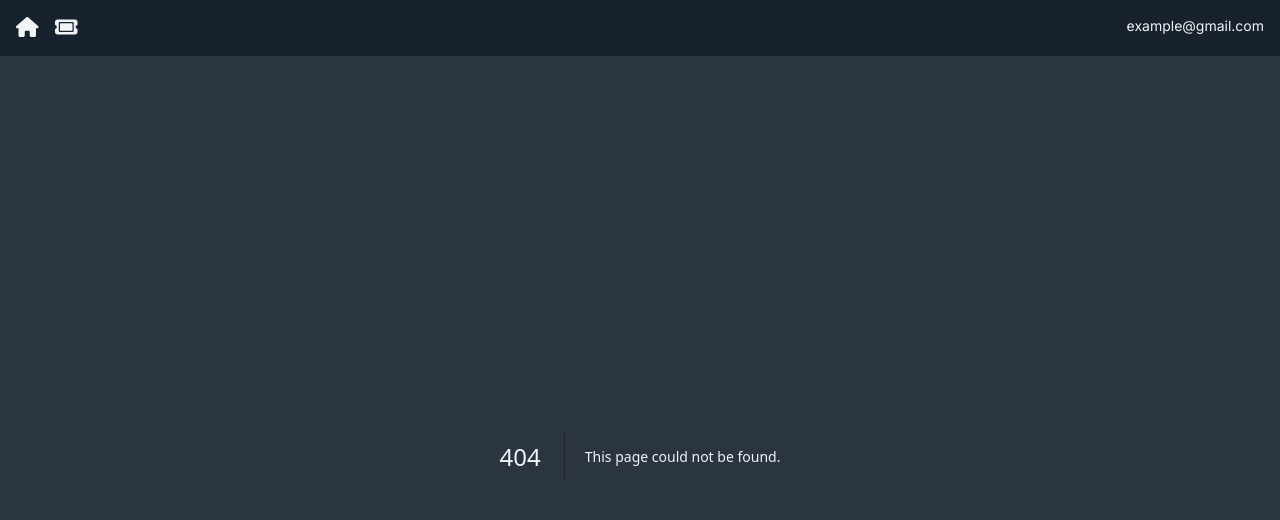
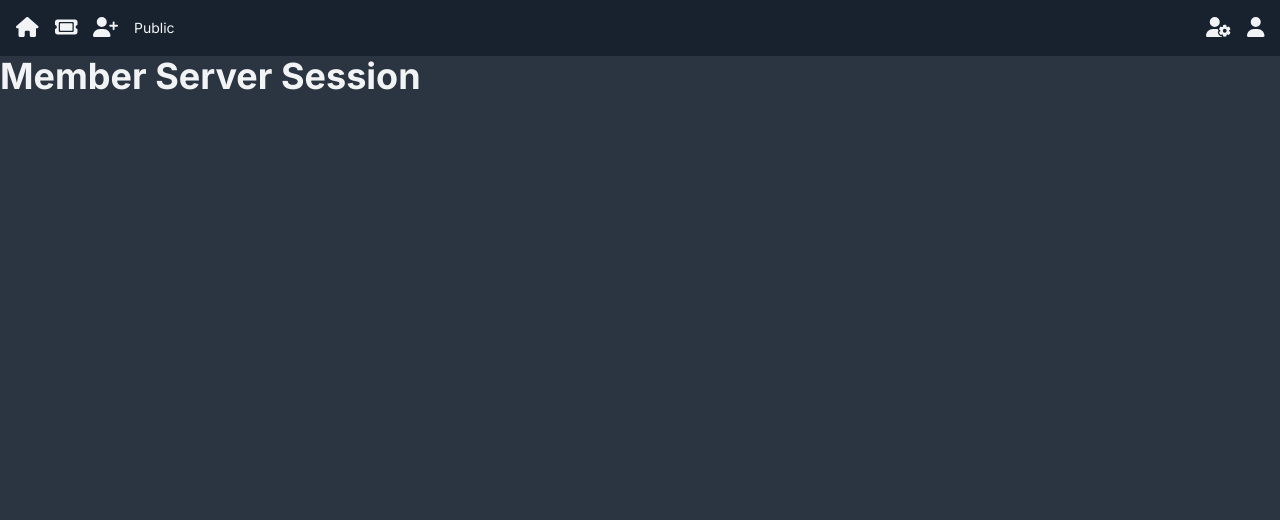
Before and after one commit to sablikj/nextjs-ticketing-app, a Next.js app: page /Member in a window 1280 px wide. Before the commit this address had no page. Shown: the top 520 px of the page. Built offline with nearby package versions, Linux system fonts and the light colour scheme.

Commit message:
Added auth related pages

```diff
--- a/app/(components)/Nav.jsx
+++ b/app/(components)/Nav.jsx
@@ -1,6 +1,12 @@
 // (components) - folder is not included in the routing
 
-import { faHome, faTicket } from "@fortawesome/free-solid-svg-icons";
+import {
+  faHome,
+  faTicket,
+  faUser,
+  faUserGear,
+  faUserPlus,
+} from "@fortawesome/free-solid-svg-icons";
 import { FontAwesomeIcon } from "@fortawesome/react-fontawesome";
 import Link from "next/link";
 
@@ -14,9 +20,20 @@ const Nav = () => {
         <Link href="/TicketPage/new">
           <FontAwesomeIcon icon={faTicket} className="icon" />
         </Link>
+        <Link href="/CreateUser">
+          <FontAwesomeIcon icon={faUserPlus} className="icon" />
+        </Link>
+        <Link href="/Public">
+          <p className="text-white-100">Public</p>
+        </Link>
       </div>
-      <div>
-        <p className="text-default-text">example@gmail.com</p>
+      <div className="flex items-center space-x-4">
+        <Link href="/ClientMember">
+          <FontAwesomeIcon icon={faUserGear} className="icon" />
+        </Link>
+        <Link href="/Member">
+          <FontAwesomeIcon icon={faUser} className="icon" />
+        </Link>
       </div>
     </nav>
   );
--- /dev/null
+++ b/app/ClientMember/page.jsx
@@ -0,0 +1,11 @@
+"use client";
+
+const Member = () => {
+  return (
+    <div>
+      <h1>Member Client Session</h1>
+    </div>
+  );
+};
+
+export default Member;
--- /dev/null
+++ b/app/CreateUser/page.jsx
@@ -0,0 +1,7 @@
+import React from "react";
+
+const CreateUser = () => {
+  return <div>Only for Admins.</div>;
+};
+
+export default CreateUser;
--- /dev/null
+++ b/app/Denied/page.jsx
@@ -0,0 +1,11 @@
+import React from "react";
+
+const Denied = () => {
+  return (
+    <div className="h-full flex items-center justify-center">
+      <h1 className="text-red-400">Permissions Denied.</h1>
+    </div>
+  );
+};
+
+export default Denied;
--- /dev/null
+++ b/app/Member/page.jsx
@@ -0,0 +1,11 @@
+import React from "react";
+
+const Member = () => {
+  return (
+    <div>
+      <h1>Member Server Session</h1>
+    </div>
+  );
+};
+
+export default Member;
--- /dev/null
+++ b/app/Public/page.jsx
@@ -0,0 +1,11 @@
+import React from "react";
+
+const Public = () => {
+  return (
+    <div>
+      <h1>Public</h1>
+    </div>
+  );
+};
+
+export default Public;
--- /dev/null
+++ b/app/api/auth/[...nextauth]/route.js
@@ -0,0 +1,5 @@
+import NextAuth from "next-auth";
+import { options } from "./options";
+
+const handler = NextAuth(options);
+export { handler as GET, handler as POST };
--- a/package.json
+++ b/package.json
@@ -17,6 +17,7 @@
     "mongodb": "^6.2.0",
     "mongoose": "^8.0.0",
     "next": "14.0.1",
+    "next-auth": "^4.24.5",
     "postcss": "8.4.31",
     "react": "18.2.0",
     "react-dom": "18.2.0",
```
Also changed, not shown: app/api/auth/[...nextauth]/options.js (added), 1 other file (tests, documents, lock files or other folders).
